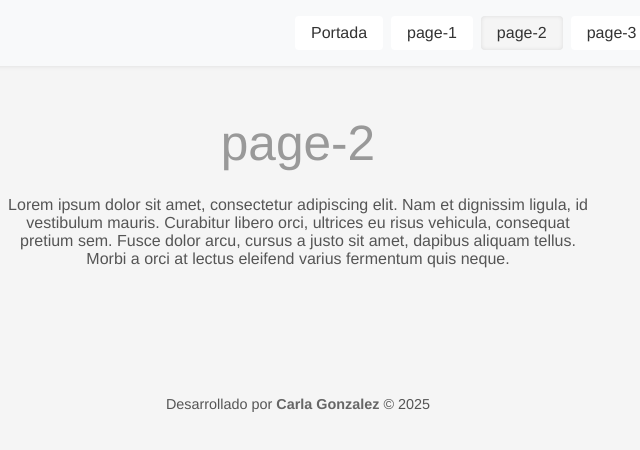
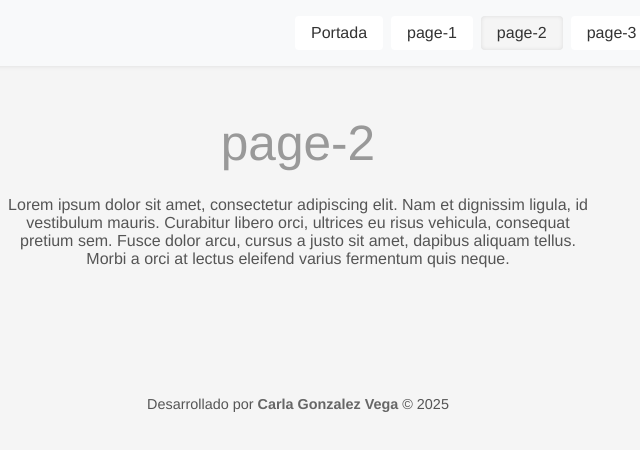
Before and after one commit to carlagonzalezv-del/clase-08, a plain HTML site: page page-2.html in a window 1280 px wide. Shown: the full height of the page, 342-982 px from the left. Drawn offline with Linux system fonts and the light colour scheme; no server answers.

Commit message:
Update page-2.html

```diff
--- a/page-2.html
+++ b/page-2.html
@@ -25,7 +25,7 @@
         <div class="grid" id="grid"></div>
     </div>
     <footer>
-        <p>Desarrollado por <a href="#" target="_blank">Carla Gonzalez</a> &copy; 2025</p>
+        <p>Desarrollado por <a href="#" target="_blank">Carla Gonzalez Vega</a> &copy; 2025</p>
     </footer>
     <script>
         const grid = document.getElementById('grid');
```
